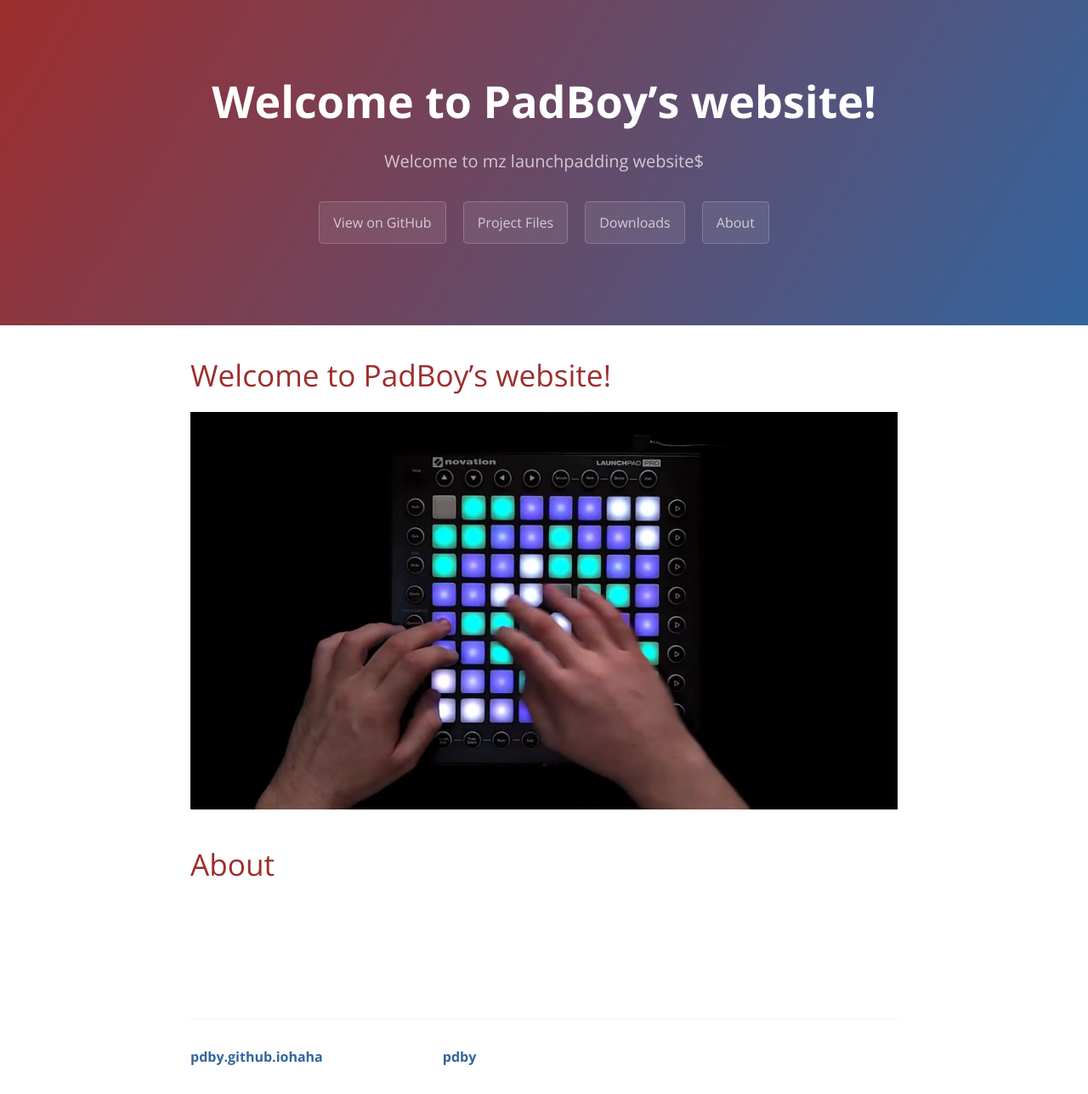
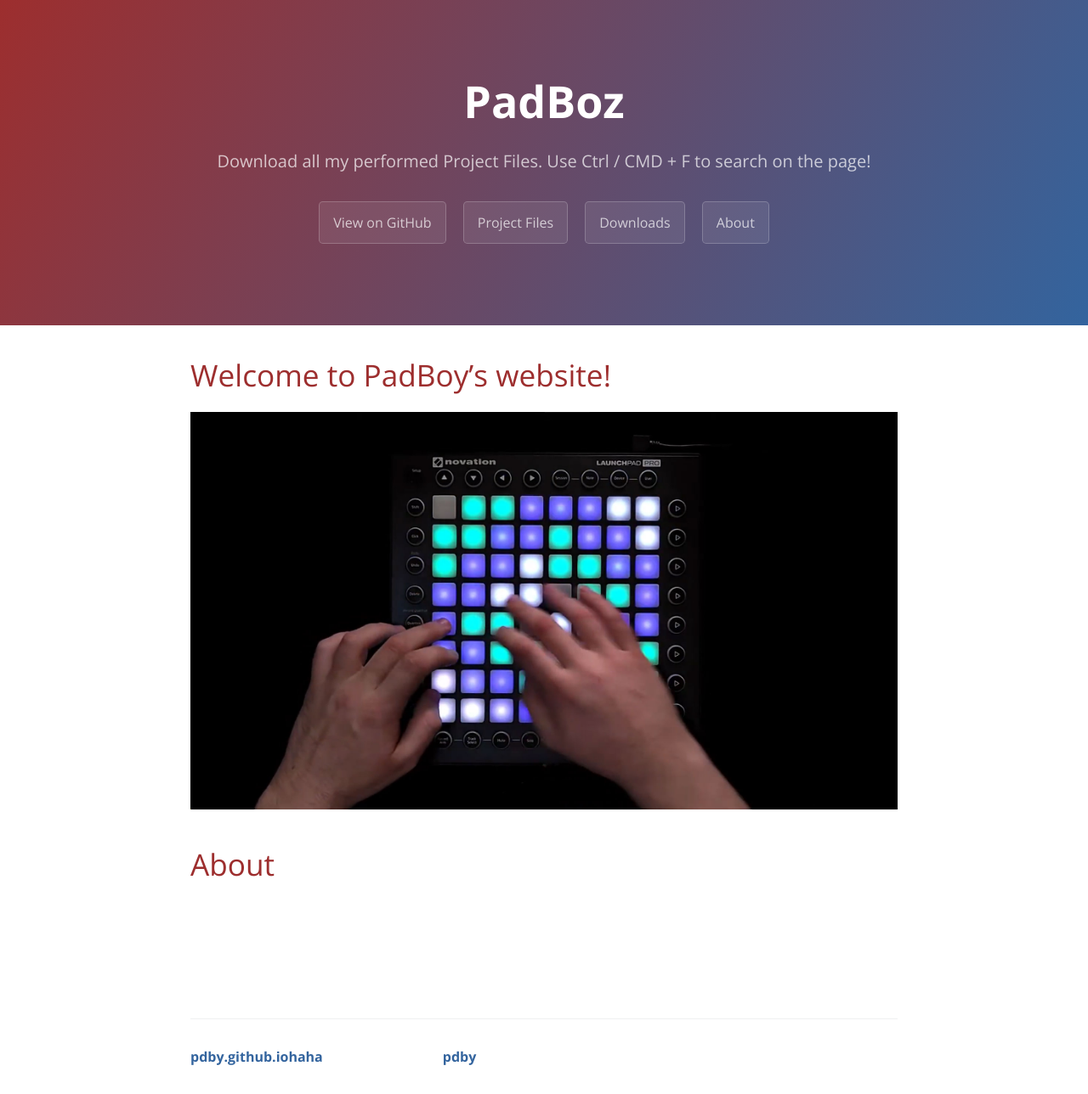
Before and after one commit to pdby/pdby.github.iohaha, a Jekyll site: the page built from index.md, in a window 1280 px wide. Shown: the whole page at 85% size. Built offline with Jekyll 4.4.1, drawn with Linux system fonts in a browser that asks for light colours; our own code applies the rules of GitHub Pages for plain Markdown files; comment, search, counter and statistics services are not loaded.

Commit message:
Update index.md

```diff
--- a/index.md
+++ b/index.md
@@ -1,3 +1,9 @@
+---
+layout: default
+title: PadBoz
+description: Download all my performed Project Files. Use Ctrl / CMD + F to search on the page!
+---
+
 # Welcome to PadBoy’s website!
 
 ![padboy_banner](assets/banner.jpg)
```
